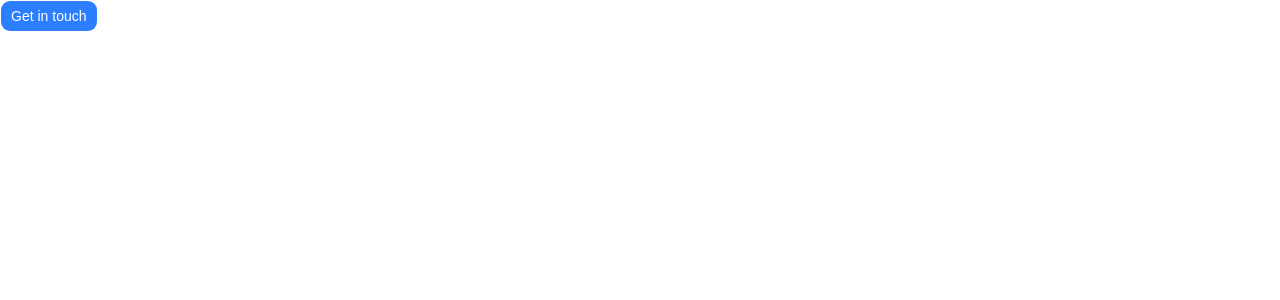
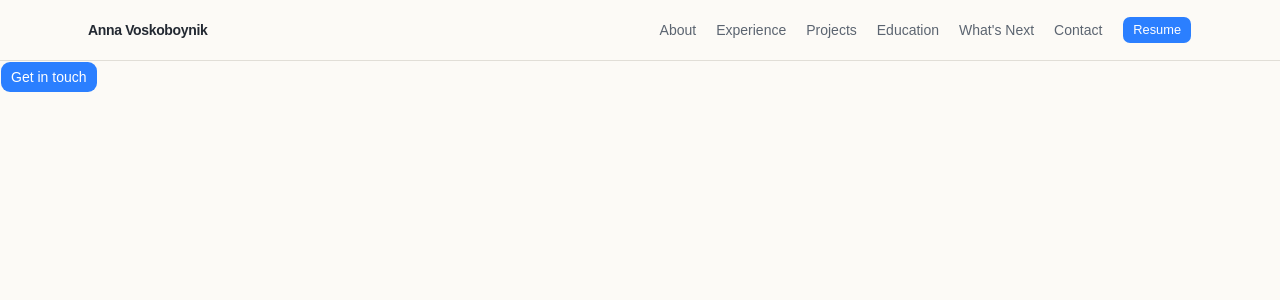
Before and after one commit to annavosk5/personal-website, a React (Vite) app in the folder frontend/: page / in a window 1280 px wide. Shown: the top 300 px of the page. Built offline with nearby package versions, Linux system fonts and the light colour scheme.

Commit message:
feat: add initial portfolio navigation

```diff
--- a/frontend/src/App.tsx
+++ b/frontend/src/App.tsx
@@ -1,10 +1,26 @@
-import { Button } from "@/components/ui/button"
+import { AboutSection } from "@/components/sections/about/AboutSection"
+import { ContactSection } from "@/components/sections/contact/ContactSection"
+import { EducationSkillsSection } from "@/components/sections/education-skills/EducationSkillsSection"
+import { ExperienceSection } from "@/components/sections/experience/ExperienceSection"
+import { Footer } from "@/components/sections/footer/Footer"
+import { HeroSection } from "@/components/sections/hero/HeroSection"
+import { Navbar } from "@/components/sections/navbar/Navbar"
+import { ProjectsSection } from "@/components/sections/projects/ProjectsSection"
+import { InterestsSection } from "@/components/sections/interests/InterestsSection"
 import './App.css'
 
 function App() {
   return (
     <main>
-      <Button>Get in touch</Button>
+      <Navbar />
+      <HeroSection />
+      <AboutSection />
+      <ExperienceSection />
+      <ProjectsSection />
+      <EducationSkillsSection />
+      <InterestsSection />
+      <ContactSection />
+      <Footer />
     </main>
   )
 }
--- /dev/null
+++ b/frontend/src/components/sections/about/AboutSection.tsx
@@ -0,0 +1,3 @@
+export function AboutSection() {
+  return <section id="about" />
+}
--- /dev/null
+++ b/frontend/src/components/sections/contact/ContactSection.tsx
@@ -0,0 +1,3 @@
+export function ContactSection() {
+  return <section id="contact" />
+}
--- /dev/null
+++ b/frontend/src/components/sections/education-skills/EducationSkillsSection.tsx
@@ -0,0 +1,3 @@
+export function EducationSkillsSection() {
+  return <section id="education" />
+}
--- /dev/null
+++ b/frontend/src/components/sections/experience/ExperienceSection.tsx
@@ -0,0 +1,3 @@
+export function ExperienceSection() {
+  return <section id="experience" />
+}
--- /dev/null
+++ b/frontend/src/components/sections/footer/Footer.tsx
@@ -0,0 +1,3 @@
+export function Footer() {
+  return <footer />
+}
--- /dev/null
+++ b/frontend/src/components/sections/hero/HeroSection.tsx
@@ -0,0 +1,9 @@
+import { Button } from "@/components/ui/button"
+
+export function HeroSection() {
+  return (
+    <section id="hero">
+      <Button>Get in touch</Button>
+    </section>
+  )
+}
--- /dev/null
+++ b/frontend/src/components/sections/interests/InterestsSection.tsx
@@ -0,0 +1,3 @@
+export function InterestsSection() {
+  return <section id="interests" />
+}
--- /dev/null
+++ b/frontend/src/components/sections/navbar/Navbar.tsx
@@ -0,0 +1,50 @@
+import { Button } from "@/components/ui/button"
+
+const navigationLinks = [
+  { label: "About", href: "#about" },
+  { label: "Experience", href: "#experience" },
+  { label: "Projects", href: "#projects" },
+  { label: "Education", href: "#education" },
+  { label: "What's Next", href: "#interests" },
+  { label: "Contact", href: "#contact" },
+]
+
+export function Navbar() {
+  return (
+    <header className="border-b border-border bg-background text-foreground">
+      <nav
+        aria-label="Main navigation"
+        className="mx-auto flex max-w-6xl items-center justify-between px-6 py-4"
+      >
+        <a href="#hero" className="text-sm font-semibold tracking-tight">
+          Anna Voskoboynik
+        </a>
+
+        <div className="flex items-center gap-5">
+          {navigationLinks.map((link) => (
+            <a
+              key={link.href}
+              href={link.href}
+              className="text-sm text-muted-foreground transition-colors hover:text-foreground"
+            >
+              {link.label}
+            </a>
+          ))}
+
+          <Button
+            size="sm"
+            render={
+              <a
+                href="/anna_resume_2025_current.pdf"
+                target="_blank"
+                rel="noreferrer"
+              />
+            }
+          >
+            Resume
+          </Button>
+        </div>
+      </nav>
+    </header>
+  )
+}
--- /dev/null
+++ b/frontend/src/components/sections/projects/ProjectsSection.tsx
@@ -0,0 +1,3 @@
+export function ProjectsSection() {
+  return <section id="projects" />
+}
--- a/frontend/src/index.css
+++ b/frontend/src/index.css
@@ -49,38 +49,38 @@
 }
 
 :root {
-    --background: oklch(1 0 0);
-    --foreground: oklch(0.145 0 0);
-    --card: oklch(1 0 0);
-    --card-foreground: oklch(0.145 0 0);
-    --popover: oklch(1 0 0);
-    --popover-foreground: oklch(0.145 0 0);
-    --primary: oklch(0.205 0 0);
-    --primary-foreground: oklch(0.985 0 0);
-    --secondary: oklch(0.97 0 0);
-    --secondary-foreground: oklch(0.205 0 0);
-    --muted: oklch(0.97 0 0);
-    --muted-foreground: oklch(0.556 0 0);
-    --accent: oklch(0.97 0 0);
-    --accent-foreground: oklch(0.205 0 0);
+    --background: oklch(0.985 0.006 85);
+    --foreground: oklch(0.28 0.018 255);
+    --card: oklch(0.998 0.003 85);
+    --card-foreground: oklch(0.28 0.018 255);
+    --popover: oklch(0.998 0.003 85);
+    --popover-foreground: oklch(0.28 0.018 255);
+    --primary: oklch(0.48 0.085 252);
+    --primary-foreground: oklch(0.99 0.004 85);
+    --secondary: oklch(0.955 0.008 250);
+    --secondary-foreground: oklch(0.32 0.018 255);
+    --muted: oklch(0.965 0.006 85);
+    --muted-foreground: oklch(0.5 0.022 255);
+    --accent: oklch(0.94 0.014 250);
+    --accent-foreground: oklch(0.32 0.035 252);
     --destructive: oklch(0.577 0.245 27.325);
-    --border: oklch(0.922 0 0);
-    --input: oklch(0.922 0 0);
-    --ring: oklch(0.708 0 0);
+    --border: oklch(0.9 0.009 85);
+    --input: oklch(0.9 0.009 85);
+    --ring: oklch(0.58 0.07 252);
     --chart-1: oklch(0.87 0 0);
     --chart-2: oklch(0.556 0 0);
     --chart-3: oklch(0.439 0 0);
     --chart-4: oklch(0.371 0 0);
     --chart-5: oklch(0.269 0 0);
     --radius: 0.625rem;
-    --sidebar: oklch(0.985 0 0);
-    --sidebar-foreground: oklch(0.145 0 0);
-    --sidebar-primary: oklch(0.205 0 0);
-    --sidebar-primary-foreground: oklch(0.985 0 0);
-    --sidebar-accent: oklch(0.97 0 0);
-    --sidebar-accent-foreground: oklch(0.205 0 0);
-    --sidebar-border: oklch(0.922 0 0);
-    --sidebar-ring: oklch(0.708 0 0);
+    --sidebar: oklch(0.978 0.006 85);
+    --sidebar-foreground: oklch(0.28 0.018 255);
+    --sidebar-primary: oklch(0.48 0.085 252);
+    --sidebar-primary-foreground: oklch(0.99 0.004 85);
+    --sidebar-accent: oklch(0.94 0.014 250);
+    --sidebar-accent-foreground: oklch(0.32 0.035 252);
+    --sidebar-border: oklch(0.9 0.009 85);
+    --sidebar-ring: oklch(0.58 0.07 252);
 }
 
 .dark {
```
Also changed, not shown: 2 other files (tests, documents, lock files or other folders).
